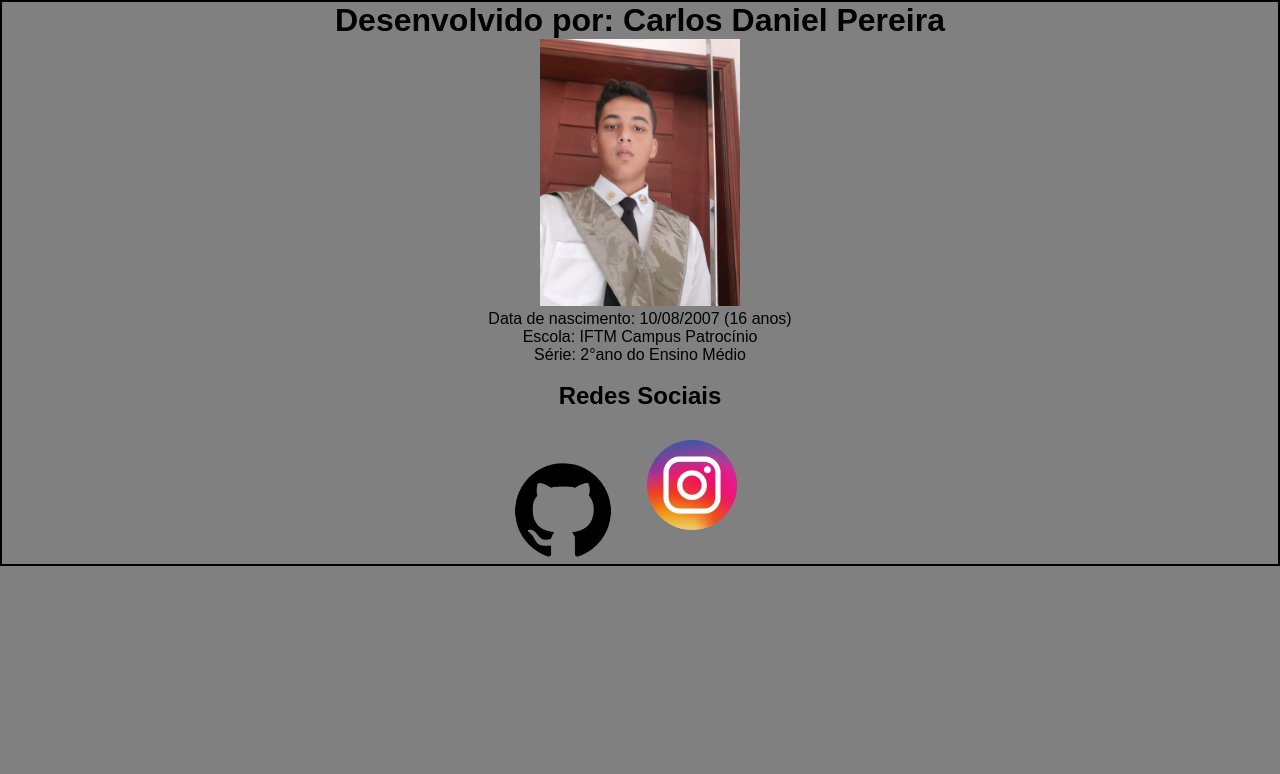
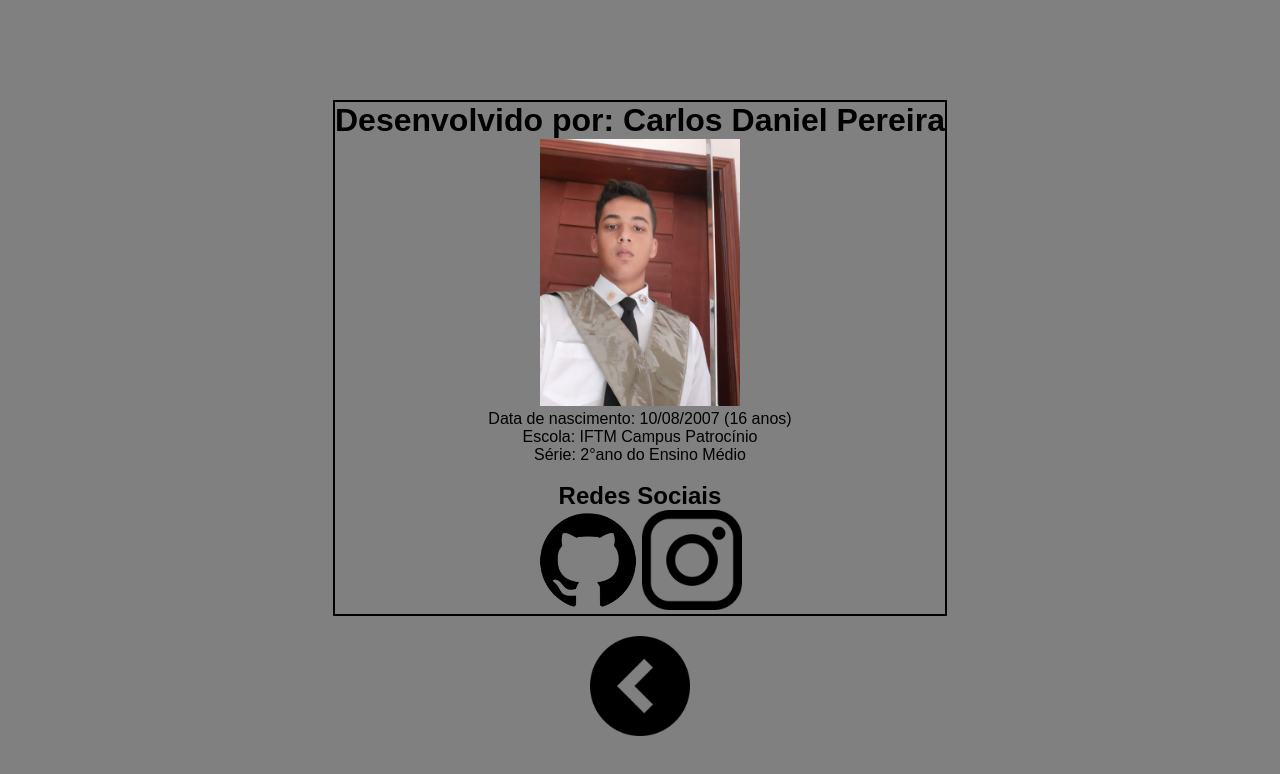
Before and after one commit to CarlosDanielPereira/JogosAntigos, a plain HTML site: page carlos.html in a window 1280 px wide. Drawn offline with Linux system fonts and the light colour scheme.

Commit message:
Add files via upload

```diff
--- a/carlos.css
+++ b/carlos.css
@@ -13,14 +13,19 @@
     div{
         border: solid black 2px;
         text-align: center;
+        margin: auto;
+        margin-top: 100px;
     }
     img{
         width: 200px;
         margin: auto;
     }
-    #redes{
+    .redes{
         width: 100px;
     }
-    #insta{
-        width: 150px;
+    #seta{
+        display: flex;
+        justify-content: center;
+        flex-direction: column;
+        margin: 20px;
     }
--- a/carlos.html
+++ b/carlos.html
@@ -20,8 +20,9 @@
     <p>Série: 2°ano do Ensino Médio</p>
     <br>
     <h2>Redes Sociais</h2>
-    <a href="https://github.com/CarlosDanielPereira"><img id="redes" src="img/github.png" alt=""></a>
-    <a href=""><img id="insta" src="img/instagram.png" alt=""></a>
+    <a href="https://github.com/CarlosDanielPereira" ><img class="redes" src="img/github.png" alt=""></a>
+    <a href="https://www.instagram.com/carlos07639/"><img class="redes" src="img/insta.png" alt=""></a>
 </div>
+    <a id="seta" href="index.html"><img src="img/seta.png" alt="Voltar para a página principal" title="Voltar para a página principal" style="width: 100px;"></a>
 </body>
 </html>
```
Also changed, not shown: img/insta.png (added), img/seta.png (added).
